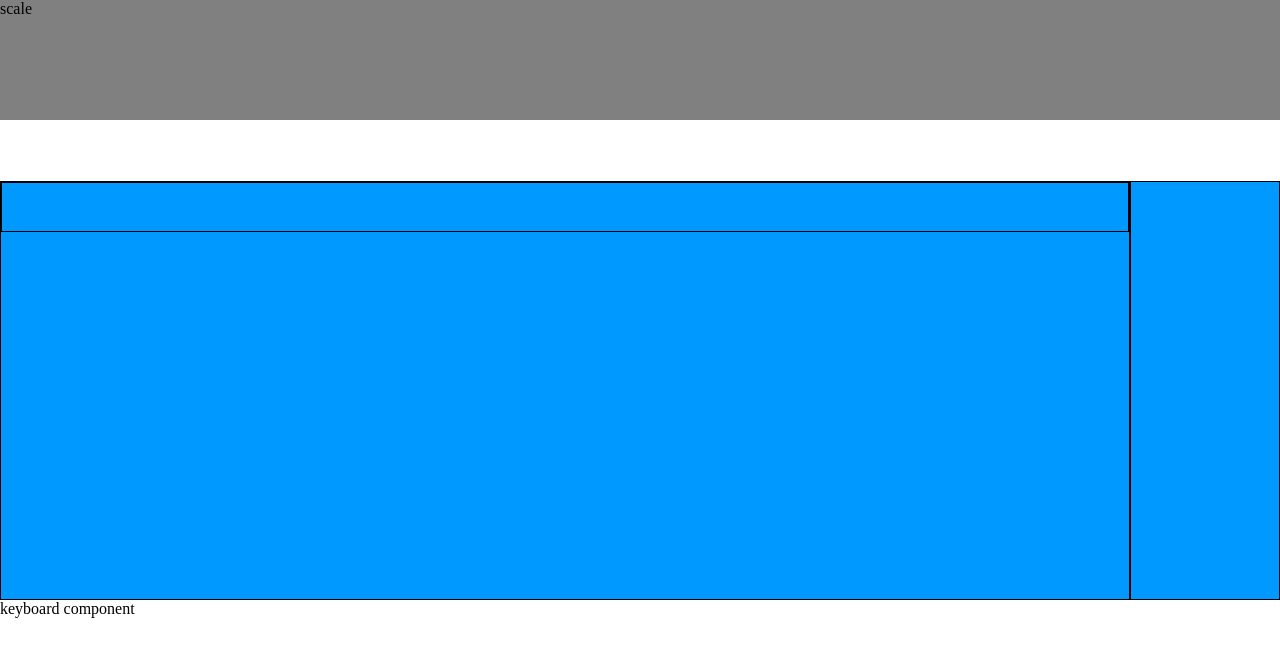
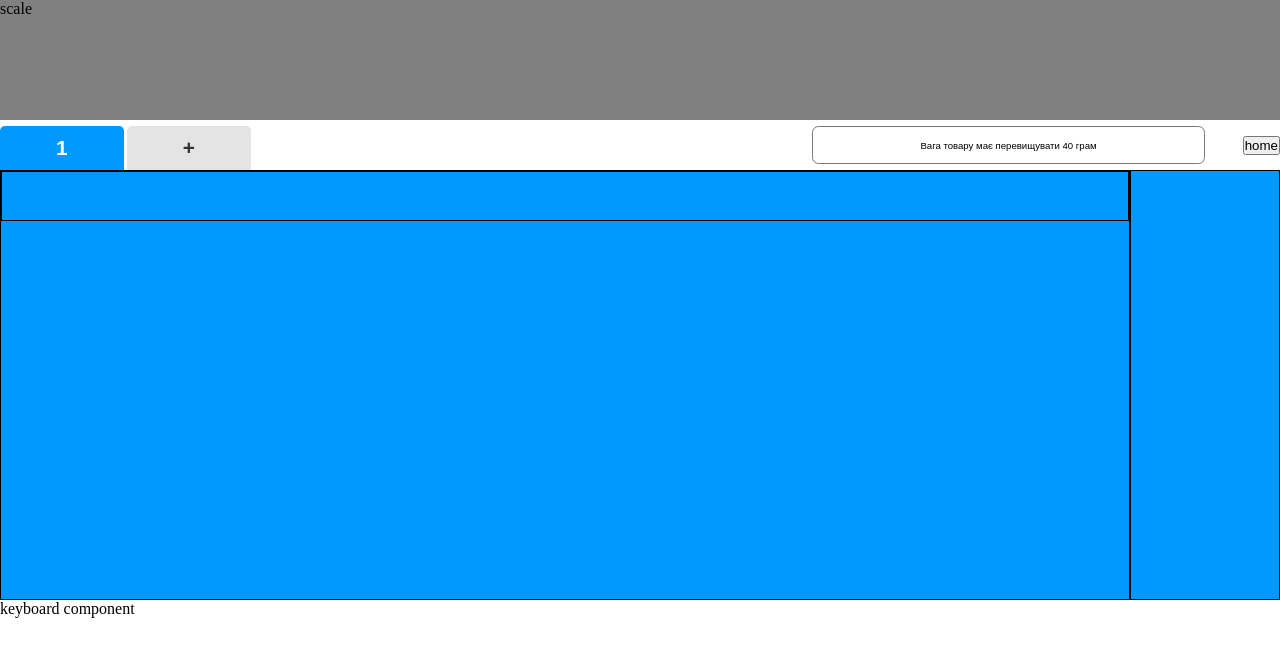
Before and after one commit to NeverSmileMan/testo, a React (Create React App) app: page / in a window 1280 px wide. Shown: the top 656 px of the page. Built offline with nearby package versions, Linux system fonts and the light colour scheme.

Commit message:
added tabs, hints and home components

```diff
--- a/src/App.tsx
+++ b/src/App.tsx
@@ -1,5 +1,8 @@
 import React from 'react';
 import {makeStyles} from "@material-ui/styles";
+import Tabs from "./Tabs";
+import Hints from "./Hints";
+import HomeButton from "./HomeButton";
 
 
 function App() {
@@ -25,7 +28,7 @@ function App() {
 			justifyContent: 'space-between',
 			flexDirection: 'row',
 			alignItems: 'flex-end',
-			height: '9%',
+			height: '50px',
 			outline: 'none'
 		},
 		main: {
@@ -62,9 +65,9 @@ function App() {
 			</div>
 			<div className={app}>
 				<div className={header}>
-					<div className="tabs"></div>
-					<div className="hints"></div>
-					<div className="home"></div>
+					<Tabs />
+					<Hints/>
+					<HomeButton/>
 				</div>
 				<div className={main}>
 					<div className={main_window}>
--- /dev/null
+++ b/src/Hints.tsx
@@ -0,0 +1,43 @@
+import React, {FunctionComponent} from 'react';
+import {makeStyles} from "@material-ui/styles";
+
+interface OwnProps {
+}
+
+type Props = OwnProps;
+
+const Hints: FunctionComponent<Props> = (props) => {
+
+	const styles = makeStyles({
+		hints: {
+			width: '400px',
+			display: 'flex',
+			justifyContent: 'center',
+			alignItems: 'center',
+			padding: '.4rem 0 .4rem .4rem',
+			height: '100%',
+		},
+		hints_input: {
+			width: '100%',
+			height: '100%',
+			borderRadius: '.4rem',
+			padding: '.8em',
+			textAlign: 'center',
+			fontSize: '.6em',
+			border: '1px solid #797979',
+		}
+	})
+
+	const {hints, hints_input} = styles()
+
+	return (
+		<div className={hints}>
+			<input className={hints_input}
+			       type="text"
+			       readOnly={true}
+			       value="Вага товару має перевищувати 40 грам"/>
+		</div>
+	);
+};
+
+export default Hints;
--- /dev/null
+++ b/src/HomeButton.tsx
@@ -0,0 +1,33 @@
+import React, {FunctionComponent} from 'react';
+import {makeStyles} from "@material-ui/styles";
+import {NUMBER_OF_TABS} from "./Tabs";
+
+interface OwnProps {
+}
+
+type Props = OwnProps;
+
+const HomeButton: FunctionComponent<Props> = (props) => {
+
+	const click = (e: React.MouseEvent<HTMLButtonElement>) => {
+		console.log('home', e.target)
+	}
+
+	const styles = makeStyles({
+		home: {
+			display: 'flex',
+			alignItems: 'center',
+			justifyContent: 'center',
+			height: '100%'
+		}
+	})
+
+	const {home} = styles()
+	return (
+		<div className={home}>
+			<button onClick={click}>home</button>
+		</div>
+	);
+};
+
+export default HomeButton;
--- /dev/null
+++ b/src/Tab.tsx
@@ -0,0 +1,98 @@
+import React, {FC, useState} from "react";
+import {makeStyles} from "@material-ui/styles";
+import { NUMBER_OF_TABS } from "./Tabs";
+
+enum ItemType {
+	WEIGHT,
+	PIECE,
+}
+
+export interface Item {
+	plu: number;
+	name: string;
+	price: number;
+	type: ItemType;
+}
+
+export interface ITab {
+	tabNumber: number;
+	tara?: number;
+	addItem?: (value: Item) => void;
+	deleteItem?: (value: Item) => void;
+	getTotal?: () => number;
+	getTara?: () => number;
+	active?: boolean
+}
+
+
+interface PropsTab {
+	tab: ITab;
+	setActive?: (e: any) => void;
+	key?: number
+}
+
+
+const Tab: FC<PropsTab> = ({tab, setActive}) => {
+
+	const [number, setNumber] = useState(tab.tabNumber)
+	const [tara, setTara] = useState(0)
+	const [items, setItems] = useState([{}]) // список товарів
+	const [selectedItem, setSelectedItem] = useState({}) //вибраний товар
+
+	const addItem = (item: Item) => {
+	}
+	const deleteItem = (item: Item) => {
+	}
+	const getTotal = () => {
+	}
+	const createOrderNumber = () => {
+	}
+	const closeOrder = () => {
+
+	}
+	const getTara = () => {
+	}
+
+	const styles = makeStyles({
+		tab_style: {
+			marginRight: '.2rem',
+			width: `calc((100% - 1.6rem) / ${NUMBER_OF_TABS})`,
+			height: '100%',
+			borderRadius: '.3rem .3rem 0 0',
+			fontSize: '1.3em',
+			fontWeight: 'bolder',
+			display: 'flex',
+			alignItems: 'center',
+			justifyContent: 'center',
+			backgroundColor: '#e4e4e4',
+			color: '#333',
+			border: 'none',
+			padding: '.5rem 0',
+		},
+		tab_active: {
+			marginRight: '.2rem',
+			width: `calc((100% - 1.6rem) / ${NUMBER_OF_TABS})`,
+			height: '100%',
+			borderRadius: '.3rem .3rem 0 0',
+			fontSize: '1.3em',
+			fontWeight: 'bolder',
+			display: 'flex',
+			alignItems: 'center',
+			justifyContent: 'center',
+			border: 'none',
+			padding: '.5rem 0',
+			backgroundColor: '#09f',
+			color: '#fff'
+		}
+	})
+
+	const {tab_style, tab_active} = styles()
+
+	return <button id={tab.tabNumber.toString()}
+	               onClick={setActive}
+	               className={tab.active ? tab_active : tab_style}>
+		{number}
+	</button>
+
+}
+export default Tab;
--- /dev/null
+++ b/src/Tabs.tsx
@@ -0,0 +1,97 @@
+import React, {FC, useCallback, useEffect, useState} from "react";
+import Tab, {ITab} from "./Tab";
+import {makeStyles} from "@material-ui/styles";
+
+export const NUMBER_OF_TABS = 6;
+
+const Tabs: FC = () => {
+
+	const [numbers, setNumbers] = useState([{tabNumber: 1, active: true} as ITab])
+	const [activeTab, setActiveTab] = useState(1)
+	const [showCloseModal, setShowCloseModal] = useState(false)
+	const [isPrintDisabled, setIsPrintDisabled] = useState(false)
+
+	//     Tab.setSelectedItem()
+	//     ScaleService.setTara()
+
+
+	// const close = () => useCallback(() => deleteTab(activeTab), [])
+	// const print = () => useCallback(() => {
+	// 	// Order()
+	// 	close();
+	// }, [])
+
+	const setActive = useCallback((e: React.MouseEvent<HTMLButtonElement>) => {
+		numbers.forEach((value) => value.active = false)
+		const activeEl = +(e.target as Element).id
+		numbers[activeEl - 1].active = true
+		setActiveTab(activeEl);
+
+	}, [numbers])
+
+
+	useEffect(() => {
+		console.log(`activeTab change = ${activeTab}`)
+	}, [activeTab])
+
+
+	const addTab = useCallback((e: React.MouseEvent<HTMLButtonElement>) => {
+		numbers.forEach((value) => {
+			value.active = false;
+		})
+		const nextTab = numbers.slice(-1)[0].tabNumber + 1;
+		setActiveTab(nextTab)
+		setNumbers((prevState) => [...prevState, {tabNumber: nextTab, active: true}])
+	}, [numbers])
+
+	const deleteTab = useCallback(() => {
+		console.log(numbers)
+
+		numbers.filter(((value) => value.tabNumber !== activeTab))
+
+		console.log(numbers)
+	}, [numbers, activeTab])
+
+	const styles = makeStyles({
+		tabs: {
+			display: 'flex',
+			width: '60%',
+			paddingTop: '.4rem',
+			height: '100%',
+		},
+		tab: {
+			marginRight: '.2rem',
+			width: `calc((100% - 1.6rem) / ${NUMBER_OF_TABS})`,
+			height: '100%',
+			borderRadius: '.3rem .3rem 0 0',
+			fontSize: '1.3em',
+			fontWeight: 'bolder',
+			display: 'flex',
+			alignItems: 'center',
+			justifyContent: 'center',
+			backgroundColor: '#e4e4e4',
+			color: '#333',
+			border: 'none',
+			padding: '.5rem 0',
+		},
+		none: {
+			display: 'none'
+		}
+	})
+
+	const {tabs, tab, none} = styles()
+
+	return (
+		<div className={tabs}>
+			{numbers.map((tab, index) => <Tab setActive={setActive}
+			                                  tab={tab}
+			                                  key={index + 1}/>
+			)}
+			<button className={numbers.length === NUMBER_OF_TABS ? none : tab}
+			        disabled={numbers.length + 1 > NUMBER_OF_TABS}
+			        onClick={addTab}>+
+			</button>
+		</div>
+	)
+}
+export default Tabs;
```
